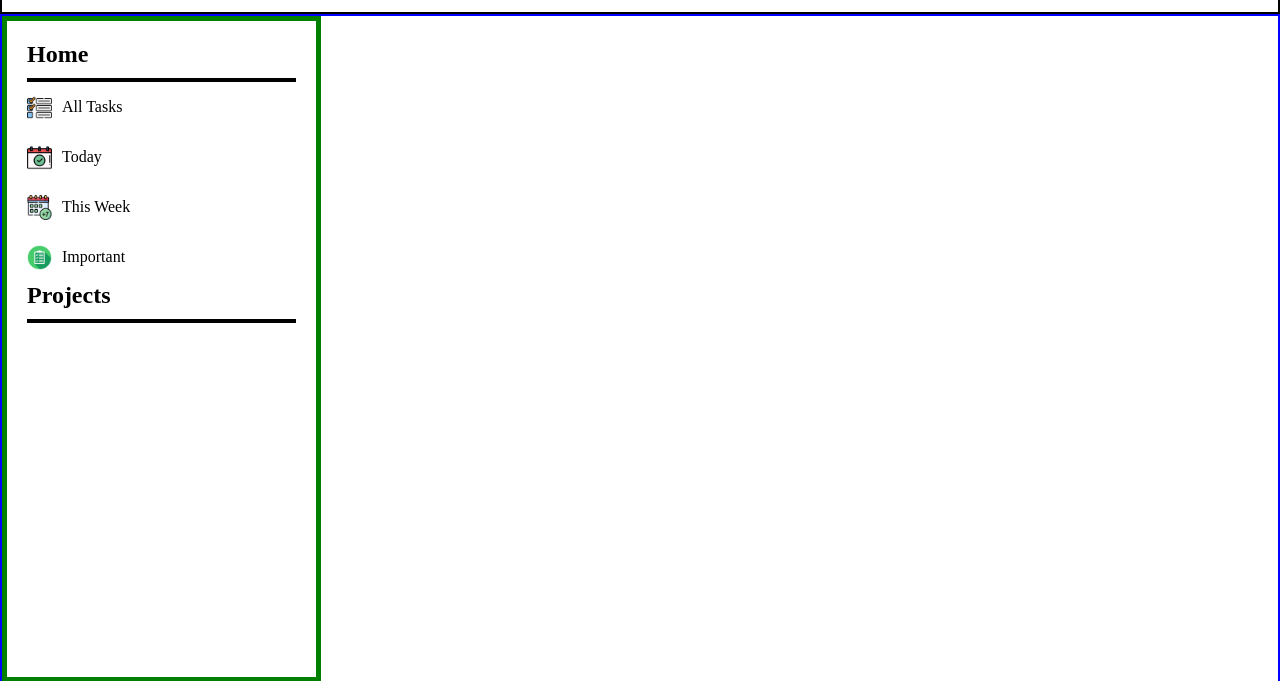
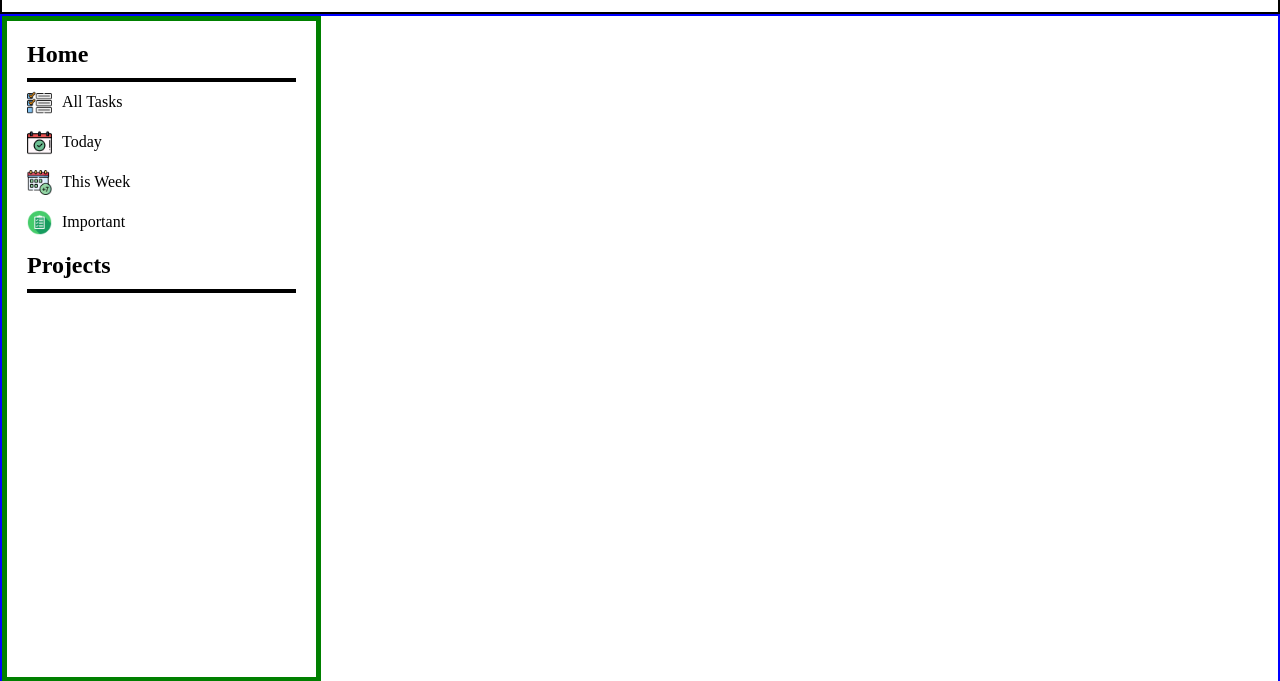
Before and after one commit to IAmYoungbossy/todo-list, a website built with webpack: page dist/index.html in a window 1280 px wide. Shown: the part 74-755 px from the top of the page. Built offline with Linux system fonts and the light colour scheme.

Commit message:
Add comment to createNavContent function

```diff
--- a/src/index.js
+++ b/src/index.js
@@ -62,6 +62,7 @@ function createNavContent(){
   nav.appendChild(home);
   nav.appendChild(project);
 
+  //Task durations and Importance
   const navHeader = document.createElement('h2');
   const unorderedList = document.createElement('ul');
   const allTasks = document.createElement('li');
@@ -69,6 +70,7 @@ function createNavContent(){
   const thisWeek = document.createElement('li');
   const important = document.createElement('li');
 
+  //Task icons
   const myAllTasks = new Image();
   myAllTasks.src = AllTasks;
   allTasks.appendChild(myAllTasks);
@@ -81,6 +83,7 @@ function createNavContent(){
   const  myImportant = new Image();
   myImportant.src = Important;
 
+  //Attached to ul
   important.appendChild(myImportant);
   unorderedList.appendChild(allTasks);
   unorderedList.appendChild(today);
@@ -90,12 +93,14 @@ function createNavContent(){
   home.appendChild(horizontalRule);
   home.appendChild(unorderedList);
 
+  //Task text content
   navHeader.textContent = 'Home';
   allTasks.append('All Tasks');
   today.append('Today');
   thisWeek.append('This Week');
   important.append('Important');
 
+  //Project header
   const projectHeader = document.createElement('h2');
   projectHeader.textContent = 'Projects'
   project.appendChild(projectHeader);
--- a/src/style.css
+++ b/src/style.css
@@ -45,7 +45,7 @@ li {
   list-style-type: none;
   display: flex;
   align-items: center;
-  line-height: 50px;
+  line-height: 40px;
 }
 li > img {
   width: 25px;
@@ -56,3 +56,6 @@ hr {
   border: 2px solid black;
   margin: 10px 0 0;
 }
+.project {
+  margin-top: 10px;
+}
```
Also changed, not shown: dist/bundle.js.
